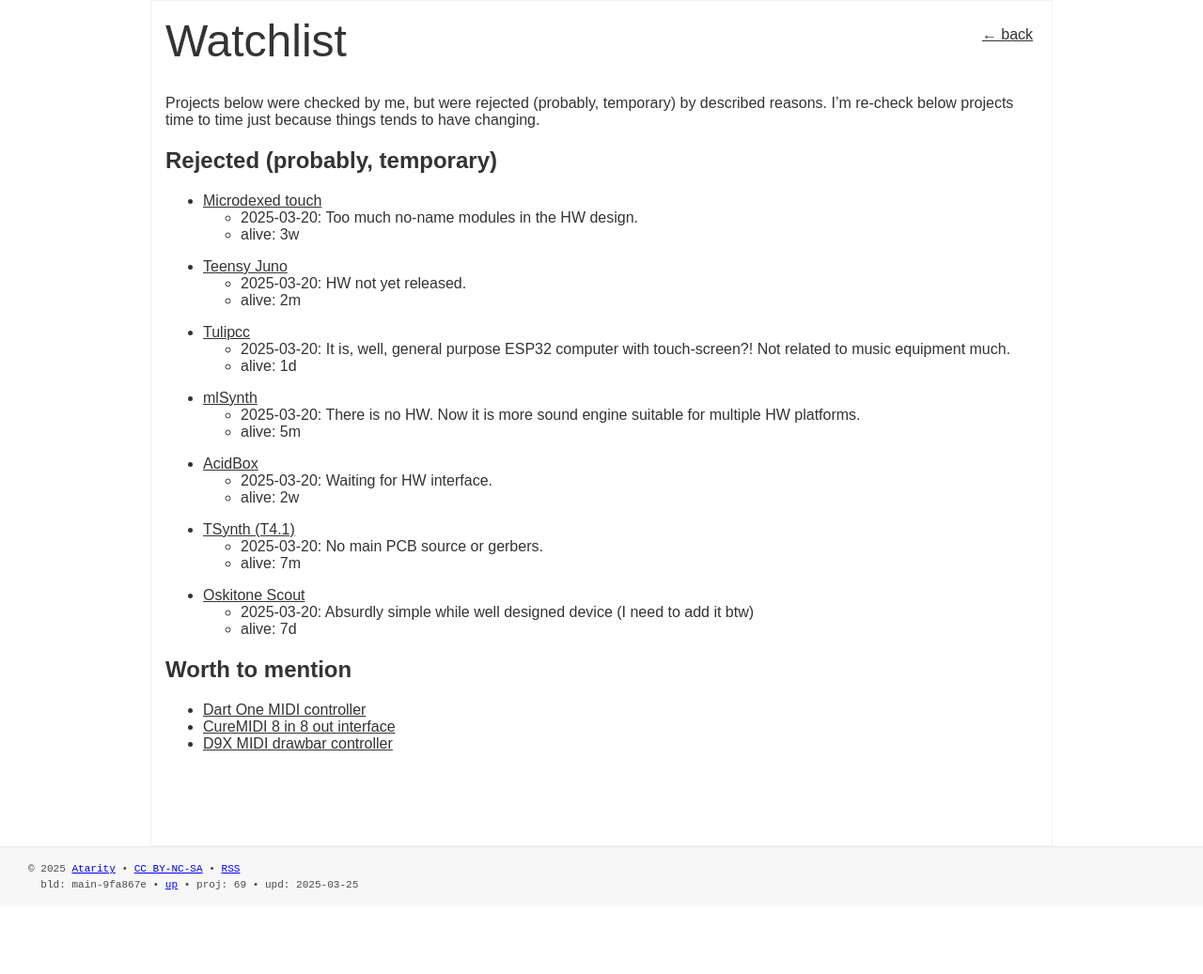
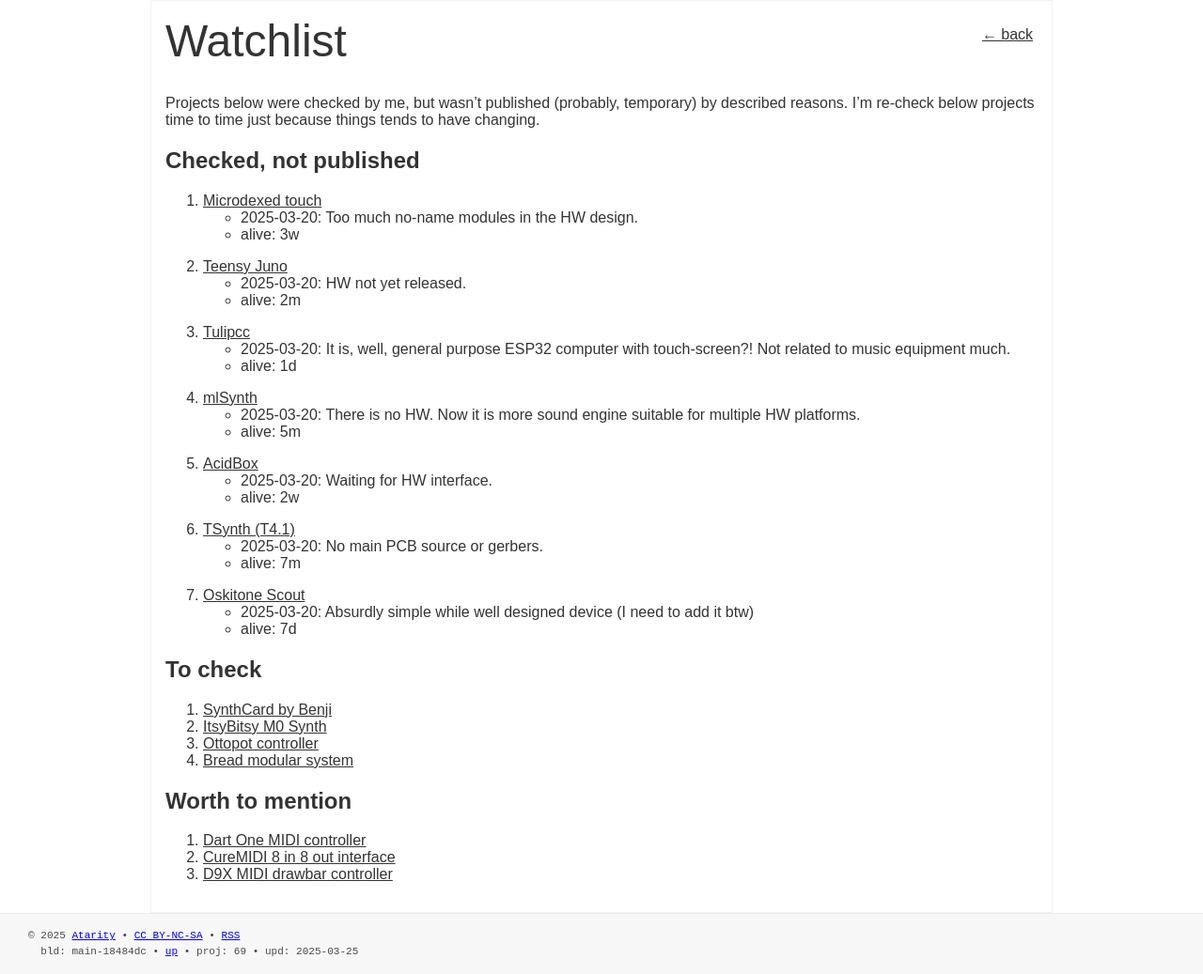
Before and after one commit to Atarity/diy-synths, a Jekyll site: the page built from watchlist.md, in a window 1280 px wide. Shown: the whole page at 94% size. Built offline with Jekyll 4.4.1, drawn with Linux system fonts in a browser that asks for light colours; before the commit the page ends 965 px from its top, so only the background shows below that.

Commit message:
watchlist update

```diff
--- a/_data/version.yml
+++ b/_data/version.yml
@@ -1 +1 @@
-build: main-9fa867e
+build: main-18484dc
--- a/watchlist.md
+++ b/watchlist.md
@@ -4,32 +4,38 @@
 permalink: /watchlist/
 ---
 
-Projects below were checked by me, but were rejected (probably, temporary) by described reasons. I'm re-check below projects time to time just because things tends to have changing.
+Projects below were checked by me, but wasn't published (probably, temporary) by described reasons. I'm re-check below projects time to time just because things tends to have changing.
 
-## Rejected (probably, temporary)
-- [Microdexed touch](https://codeberg.org/positionhigh/MicroDexed-touch)
+## Checked, not published
+1. [Microdexed touch](https://codeberg.org/positionhigh/MicroDexed-touch)
     - 2025-03-20: Too much no-name modules in the HW design.
     - alive: 3w
-- [Teensy Juno](https://github.com/wang-edward/teensy-juno)
+1. [Teensy Juno](https://github.com/wang-edward/teensy-juno)
     - 2025-03-20: HW not yet released.
     - alive: 2m
-- [Tulipcc](https://github.com/shorepine/tulipcc)
+1. [Tulipcc](https://github.com/shorepine/tulipcc)
     - 2025-03-20: It is, well, general purpose ESP32 computer with touch-screen?! Not related to music equipment much.
     - alive: 1d
-- [mlSynth](https://github.com/marcel-licence/ml_synth_basic_example)
+1. [mlSynth](https://github.com/marcel-licence/ml_synth_basic_example)
     - 2025-03-20: There is no HW. Now it is more sound engine suitable for multiple HW platforms.
     - alive: 5m
-- [AcidBox](https://github.com/copych/AcidBox)
+1. [AcidBox](https://github.com/copych/AcidBox)
     - 2025-03-20: Waiting for HW interface.
     - alive: 2w
-- [TSynth (T4.1)](https://github.com/ElectroTechnique/TSynth-Teensy4.1)
+1. [TSynth (T4.1)](https://github.com/ElectroTechnique/TSynth-Teensy4.1)
     - 2025-03-20: No main PCB source or gerbers.
     - alive: 7m
-- [Oskitone Scout](https://github.com/oskitone/scout)
+1. [Oskitone Scout](https://github.com/oskitone/scout)
     - 2025-03-20: Absurdly simple while well designed device (I need to add it btw)
     - alive: 7d
 
+## To check
+1. [SynthCard by Benji](https://benjiaomodular.com/post/2022-11-26-synthcard/)
+1. [ItsyBitsy M0 Synth](https://www.mjbauer.biz/Sigma6_M0_synth_weblog.htm)
+1. [Ottopot controller](https://gerotakke.de/ottopot/)
+1. [Bread modular system](https://github.com/bread-modular/bread-modular)
+
 ## Worth to mention
-- [Dart One MIDI controller](https://dartmobo.com/dart-one-arduino-open-controller-arcade/)
-- [CureMIDI 8 in 8 out interface](https://github.com/keshikan/CureMIDI8)
-- [D9X MIDI drawbar controller](https://github.com/ZioGuido/GMLAB_D9X/tree/master)
+1. [Dart One MIDI controller](https://dartmobo.com/dart-one-arduino-open-controller-arcade/)
+1. [CureMIDI 8 in 8 out interface](https://github.com/keshikan/CureMIDI8)
+1. [D9X MIDI drawbar controller](https://github.com/ZioGuido/GMLAB_D9X/tree/master)
```
Also changed, not shown: README.md, pics/arpie.jpg.
